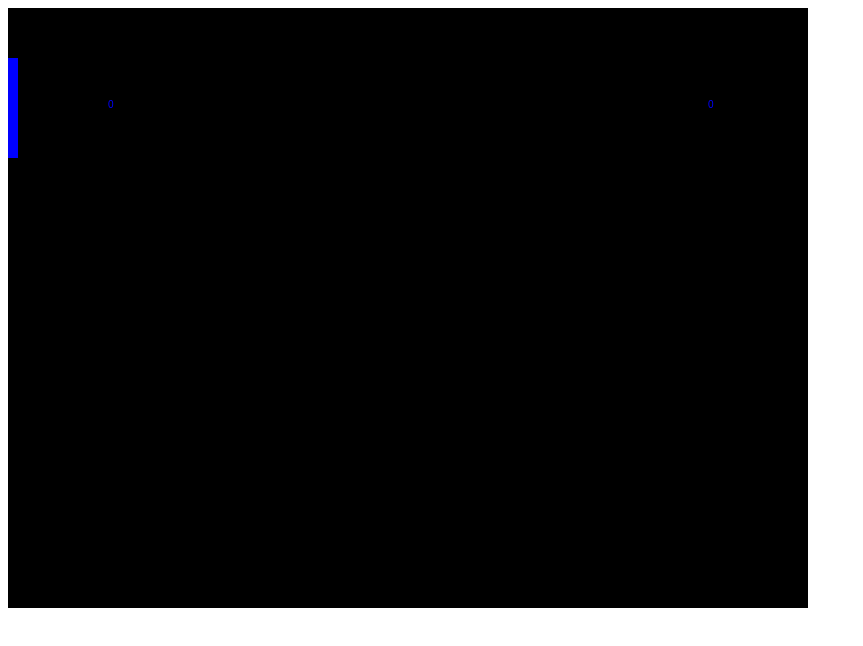
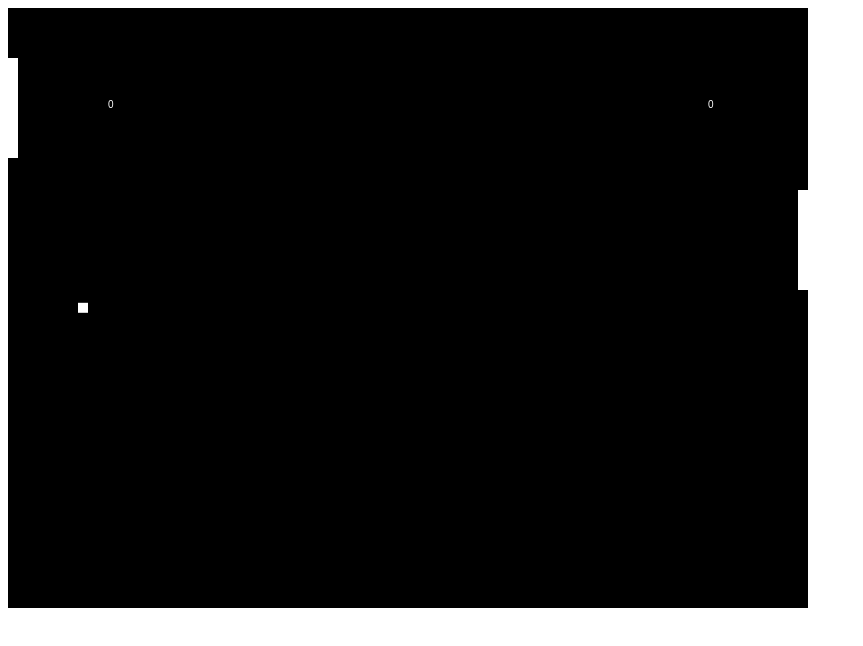
Before and after one commit to johnsonbui/PongDemo_Canvas, a plain HTML site: page index.html in a window 1280 px wide. Shown: the whole page, without its empty margins (0-863 px from the left). Drawn offline with Linux system fonts and the light colour scheme.

Commit message:
Game works now - staging empty files to move functions out of newGame.js

```diff
--- a/index.html
+++ b/index.html
@@ -1,4 +1,5 @@
 <html>
     <canvas id="gameCanvas" width="800" height="600"></canvas>
+    <script type="text/javascript" src="js\ai.js"></script>
     <script type="text/javascript" src="js\newGame.js"></script>
 </html>
--- /dev/null
+++ b/js/ai.js
@@ -0,0 +1,7 @@
+function AI() {
+    if ((paddle2Y + centerPaddleHeight) > ballY) {
+        paddle2Y -= aiSpeed;
+    } else {
+        paddle2Y += aiSpeed;
+    }
+}
--- a/js/newGame.js
+++ b/js/newGame.js
@@ -7,58 +7,58 @@ var paddleThick = 10;
 var paddleHeight = 100;
 var ballX = 50;
 var ballY = 50;
-var ballD = 6;
+var BallDimension = 10;
 
-var centeredBallX = ballX - ballD/2;
-var centeredBallY = ballY - ballD/2;
+var centeredBallX = ballX - BallDimension / 2;
+var centeredBallY = ballY - BallDimension / 2;
 var centerPaddleHeight = paddleHeight / 2;
 
-var velocityX = velocityY= 4;
+var velocityX = velocityY = 10;
 
 var score1 = 0;
 var score2 = 0;
 
-var aiSpeed = 4;
+var aiSpeed = 6;
 
-window.onload = function() {
+window.onload = function () {
     canvas = document.getElementById('gameCanvas');
     canvasContext = canvas.getContext('2d');
+    // Refresh
+    setInterval(update, 1000 / 30);
 
-    setInterval(update, 1000/30);
-    // Spec Background
-    canvasContext.fillStyle = 'black';
-    canvasContext.fillRect(0,0,canvas.width, canvas.height);
-
-    canvas.addEventListener('mousemove', function(e) {
+    canvas.addEventListener('mousemove', function (e) {
         paddle1Y = e.clientY - centerPaddleHeight;
     });
 }
 
 function reset() {
-    ballX = canvas.width/2;
-    ballY = canvas.height/2;
+    ballX = canvas.width / 2;
+    ballY = canvas.height / 2;
     velocityX = -velocityX;
     velocityY = 3
-}
-
-function AI() {
-    if ((paddle2Y + centerPaddleHeight) > ballY) {
-        paddle2Y += aiSpeed;
-    } else {
-        paddle2Y -= aiSpeed;
-    }
 }
 
 function update() {
     // Speed of ball
     centeredBallX += velocityX;
     centeredBallY += velocityY;
-    // Collision Logic - Reverse if given top/bot edge
-    if ((ballY > canvas.height && velocityY > 0) || (ballY < 0 && velocityY < 0)) {
+    ballX += velocityX;
+    ballY += velocityY;
+    // Collision Logic - Reverse if given top edge
+    /*if (ballY > canvas.height && velocityY > 0) {
+        velocityY = -velocityY;
+    }*/ // Bottom
+    /*if (centeredBallY < 0 && velocityY < 0) {
+        velocityY = -velocityY;
+    }*/
+    if (centeredBallY < 0) {
+        velocityY = -velocityY;
+    }
+    if (centeredBallY > canvas.height) {
         velocityY = -velocityY;
     }
     // Left Side
-    if (ballX < 0) {
+    if (centeredBallX < 0) {
         if (ballY > paddle1Y && ballY < paddle1Y + paddleHeight) {
             velocityX = -velocityX;
             deltaY = ballY - (paddle1Y + centerPaddleHeight);
@@ -68,27 +68,31 @@ function update() {
             reset();
         }
     }
-    if (ballX > canvas.width) {
-        if (ballY > paddle2Y && ballY < paddle2Y + paddleHeight) {
+    if (centeredBallX > canvas.width) {
+        if (centeredBallY > paddle2Y && centeredBallY < paddle2Y + paddleHeight) {
             velocityX = -velocityX;
             deltaY = ballY - (paddle2Y + centerPaddleHeight);
             velocityY = deltaY * 0.3;
         } else {
-            score2++;
+            score1++;
             reset();
         }
     }
     AI();
     // Spec Background
     canvasContext.fillStyle = 'black';
-    canvasContext.fillRect(0,0,canvas.width, canvas.height);
+    canvasContext.fillRect(0, 0, canvas.width, canvas.height);
+
     // Display/Define Paddles
-    canvasContext.fillStyle='blue';
+    canvasContext.fillStyle = 'white';
     canvasContext.fillRect(0, paddle1Y, paddleThick, paddleHeight);
-    canvasContext.fillRect(canvas.width-paddleThick, paddle2Y, paddleThick, paddleHeight);
+    canvasContext.fillRect(canvas.width - paddleThick, paddle2Y, paddleThick, paddleHeight);
+
     // Balls to the walls (get it?)
-    canvasContext.fillRect(centeredBallX, centeredBallY, ballD, ballD)
-    // Score Text to Display
+    //canvasContext.fillRect(centeredBallX, centeredBallY, BallDimension, BallDimension)
+    canvasContext.fillRect(ballX, ballY, BallDimension, BallDimension)
+
+        // Score Text to Display
     canvasContext.fillText(score1, 100, 100);
     canvasContext.fillText(score2, canvas.width - 100, 100);
 }
```
Also changed, not shown: js/e.js (added, +8 -0 lines), 1 other file.
